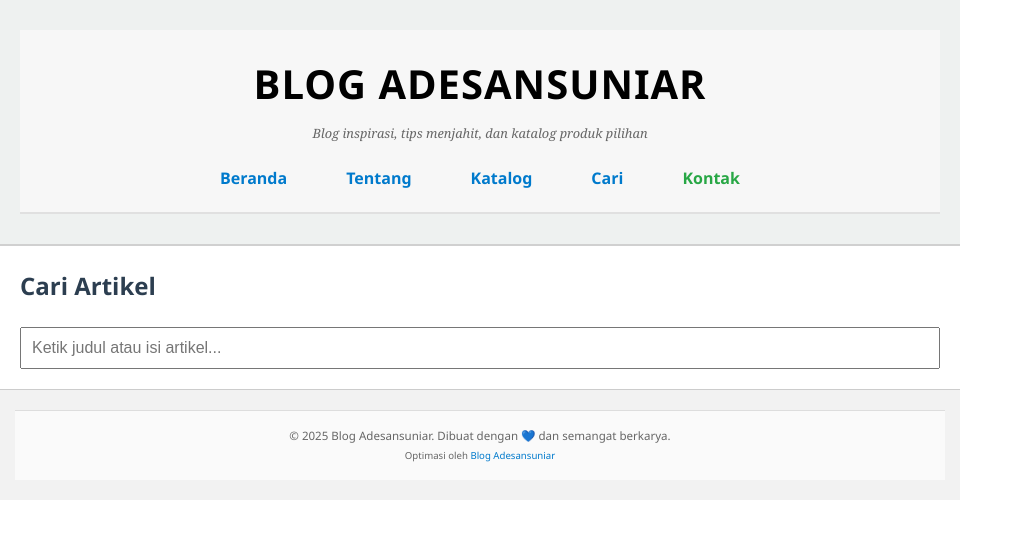
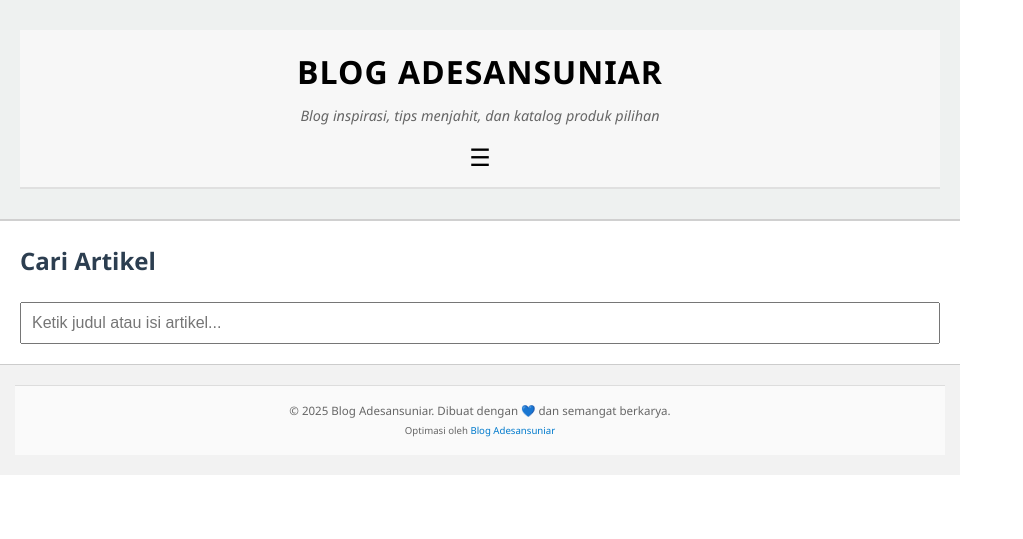
Before and after one commit to adesansuniar/blog-adesansuniar, a Jekyll site: the page built from search.html, in a window 1280 px wide. Shown: the top 539 px of the page, without its empty margins (0-1023 px from the left). Built offline with Jekyll 4.4.1, drawn with Linux system fonts in a browser that asks for light colours; some web fonts are replaced.

Commit message:
Update header.html

```diff
--- a/_includes/header.html
+++ b/_includes/header.html
@@ -1,26 +1,27 @@
-<header style="background-color: #f7f7f7; padding: 20px 0; border-bottom: 2px solid #e0e0e0; text-align: center; font-family: 'Segoe UI', sans-serif;">
-  <h1 style="margin: 0; font-size: 2.5em; font-weight: bold; color: #000; letter-spacing: 1px;">
+
+<header style="background-color: #f7f7f7; padding: 15px 0; border-bottom: 2px solid #e0e0e0; text-align: center; font-family: 'Segoe UI', sans-serif;">
+  <h1 style="margin: 0; font-size: 2em; font-weight: bold; color: #000; text-transform: uppercase; letter-spacing: 1px;">
     <a href="{{ '/' | relative_url }}" style="text-decoration: none; color: #000;">
-      {{ site.title | upcase }}
+      {{ site.title }}
     </a>
   </h1>
-  <p style="margin: 5px 0 15px; font-size: 0.8em; color: #666; font-style: italic; font-family: 'Georgia', serif;">
+  <p style="margin: 5px 0 15px; font-size: 0.9em; color: #666; font-style: italic;">
     {{ site.description }}
-  </p>
-<nav class="main-nav" style="text-align: center; margin-top: 20px;">
-  <ul style="list-style: none; padding: 0; display: flex; justify-content: center; flex-wrap: wrap; gap: 15px;">
-    <li><a href="{{ '/' | relative_url }}" style="text-decoration: none; color: #007acc; font-weight: 600;">Beranda</a></li>
-    <li><a href="{{ '/about/' | relative_url }}" style="text-decoration: none; color: #007acc; font-weight: 600;">Tentang</a></li>
-    <li><a href="{{ '/katalog/' | relative_url }}" style="text-decoration: none; color: #007acc; font-weight: 600;">Katalog</a></li>
-    <li><a href="{{ '/search/' | relative_url }}" style="text-decoration: none; color: #007acc; font-weight: 600;">Cari</a></li>
-    <li><a href="https://wa.me/6288801758800" style="text-decoration: none; color: #28a745; font-weight: 600;">Kontak</a></li>
-  </ul>
-</nav>
-  <style>
-  nav a:hover {
-    color: #005999;
-    text-decoration: underline;
-    transition: 0.3s ease;
-  }
-  </style>
-</header>
+  </p>  <!-- Hamburger Menu Toggle -->  <button id="menu-toggle" style="background: none; border: none; font-size: 1.5em; cursor: pointer; display: block; margin: auto;">
+    ☰
+  </button>  <!-- Navigation -->  <nav id="main-nav" style="display: none; margin-top: 10px;">
+    <a href="{{ '/' | relative_url }}" style="margin: 0 10px; text-decoration: none; color: #0077cc;">Beranda</a> |
+    <a href="{{ '/about/' | relative_url }}" style="margin: 0 10px; text-decoration: none; color: #0077cc;">Tentang</a> |
+    <a href="{{ '/katalog/' | relative_url }}" style="margin: 0 10px; text-decoration: none; color: #0077cc;">Katalog</a> |
+    <a href="{{ '/search/' | relative_url }}" style="margin: 0 10px; text-decoration: none; color: #0077cc;">Cari</a> |
+    <a href="https://wa.me/6288801758800" style="margin: 0 10px; text-decoration: none; color: #28a745;">Kontak</a>
+  </nav>  <script>
+    document.addEventListener("DOMContentLoaded", function () {
+      const toggle = document.getElementById("menu-toggle");
+      const nav = document.getElementById("main-nav");
+
+      toggle.addEventListener("click", function () {
+        nav.style.display = nav.style.display === "block" ? "none" : "block";
+      });
+    });
+  </script></header>
```
